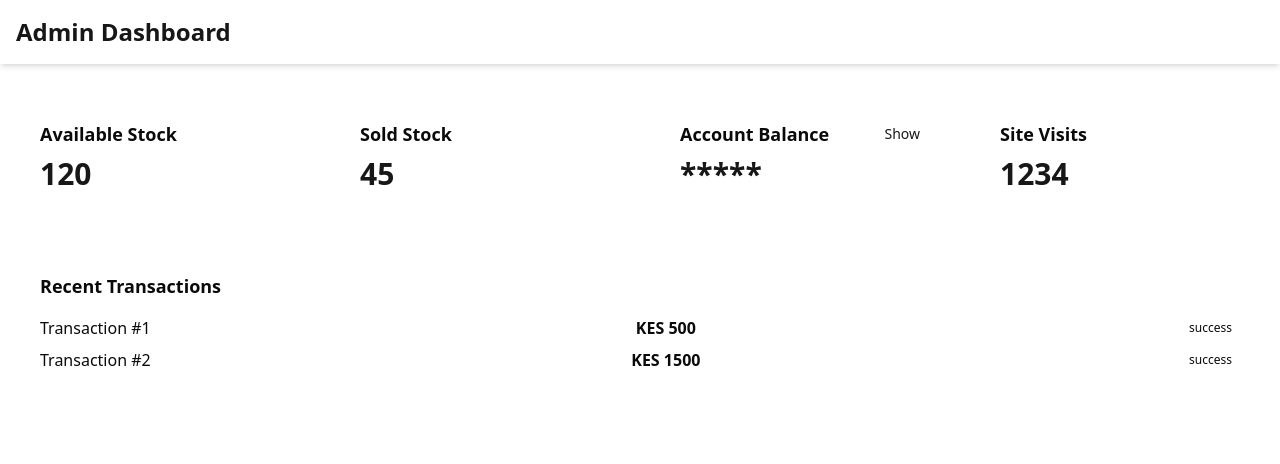
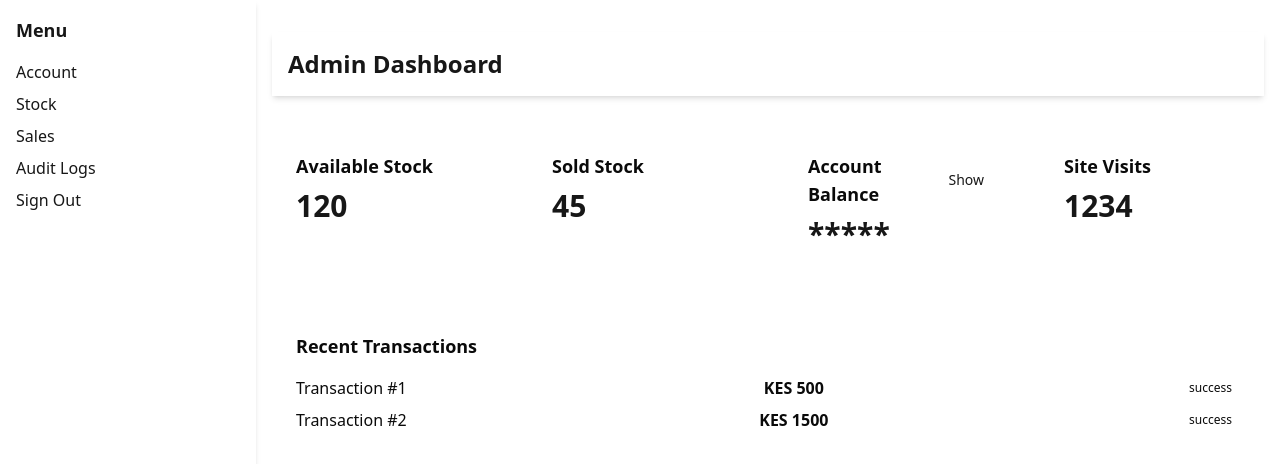
Before and after one commit to GeoffMahugu/mpesa-billing, a Next.js app in the folder app/: page /admin/dashboard in a window 1280 px wide. Shown: the top 464 px of the page. Built offline with nearby package versions, Linux system fonts and the light colour scheme.

Commit message:
Added dashboard links

```diff
--- a/app/app/admin/dashboard/page.js
+++ b/app/app/admin/dashboard/page.js
@@ -1,6 +1,8 @@
 'use client';
 
-import { useState, useEffect } from 'react';
+import { useState } from 'react';
+import { signOut } from 'next-auth/react';
+import Link from 'next/link';
 
 export default function Dashboard() {
   // Placeholder data
@@ -17,13 +19,33 @@ export default function Dashboard() {
   const [balanceVisible, setBalanceVisible] = useState(false);
 
   return (
-    <div className="min-h-screen bg-neutral-off-white">
-      <header className="bg-neutral-white shadow-md">
-        <div className="container mx-auto px-4 py-4">
-          <h1 className="text-2xl font-bold text-primary">Admin Dashboard</h1>
-        </div>
-      </header>
-      <main className="container mx-auto px-4 py-8">
+    <div className="flex min-h-screen bg-neutral-off-white">
+      <aside className="w-64 bg-neutral-white shadow-md p-4">
+        <h2 className="text-lg font-bold text-primary mb-4">Menu</h2>
+        <ul>
+          <li className="mb-2">
+            <Link href="/admin/account" className="text-primary hover:text-primary-dark">Account</Link>
+          </li>
+          <li className="mb-2">
+            <Link href="/admin/stock" className="text-primary hover:text-primary-dark">Stock</Link>
+          </li>
+          <li className="mb-2">
+            <Link href="/admin/sales" className="text-primary hover:text-primary-dark">Sales</Link>
+          </li>
+          <li className="mb-2">
+            <Link href="/admin/audit-logs" className="text-primary hover:text-primary-dark">Audit Logs</Link>
+          </li>
+          <li className="mb-2">
+            <button onClick={() => signOut({ callbackUrl: '/auth/signin' })} className="text-primary hover:text-primary-dark">Sign Out</button>
+          </li>
+        </ul>
+      </aside>
+      <main className="flex-1 container mx-auto px-4 py-8">
+        <header className="bg-neutral-white shadow-md mb-8">
+          <div className="container mx-auto px-4 py-4">
+            <h1 className="text-2xl font-bold text-primary">Admin Dashboard</h1>
+          </div>
+        </header>
         <div className="grid grid-cols-1 md:grid-cols-2 lg:grid-cols-4 gap-8">
           <div className="bg-neutral-white rounded-lg shadow-card p-6">
             <h3 className="text-lg font-semibold text-neutral-dark">Available Stock</h3>
```
